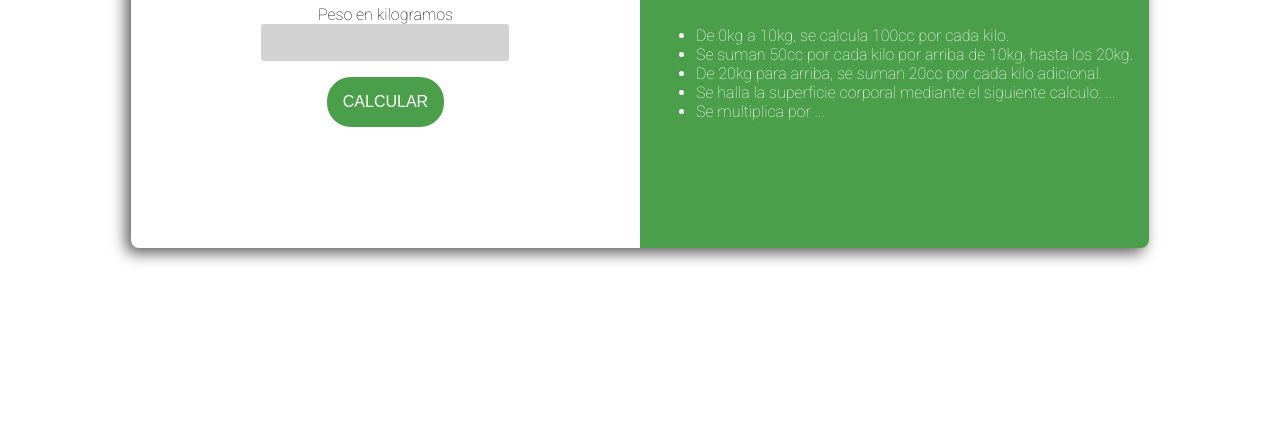
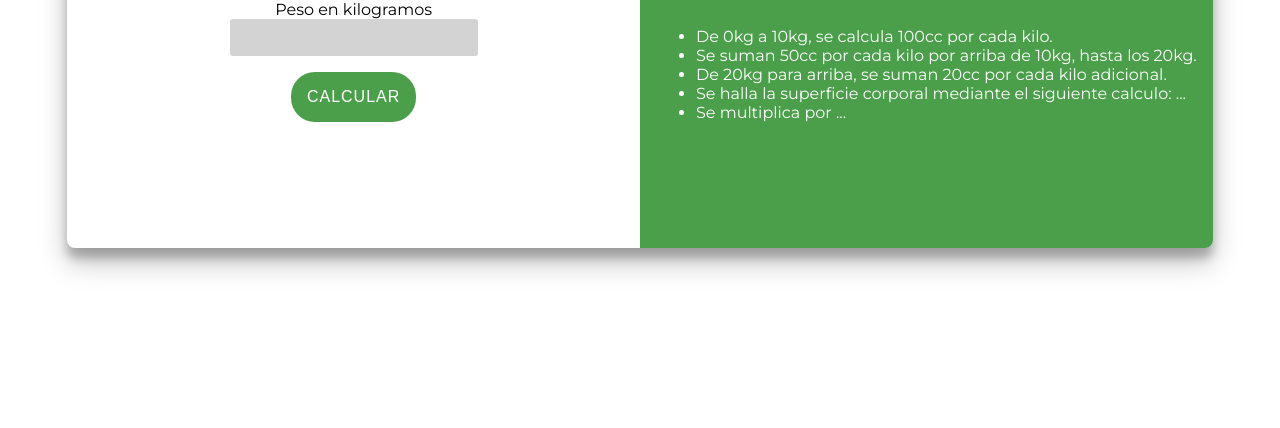
Before and after one commit to Gabriel-ISS/bhcalculator, a plain HTML site: page index.html in a window 1280 px wide. Shown: the part 372-800 px from the top of the page. Drawn offline with Linux system fonts and the light colour scheme; a script that the page names is missing.

Commit message:
Font correction

```diff
--- a/index.html
+++ b/index.html
@@ -9,7 +9,7 @@
 </head>
 
 <body>
-  <section>
+  <main>
     <div class="cart_side">
       <h1>Hidratación Basal</h1>
       <label for="weight">Peso en kilogramos</label>
@@ -22,7 +22,8 @@
     <div class="cart_side cart_side--green">
       <h2>¿Como calcularlo?</h2>
       <ul>
-
+        <!-- TODO: Insertar descripción con js según formula utilizada -->
+        <!-- TODO: Por defecto el valor explica cual algoritmo utiliza según el peso -->
         <li>De 0kg a 10kg, se calcula 100cc por cada kilo.</li>
         <li>Se suman 50cc por cada kilo por arriba de 10kg, hasta los 20kg.</li>
         <li>De 20kg para arriba, se suman 20cc por cada kilo adicional.</li>
@@ -33,7 +34,7 @@
 
       </ul>
     </div>
-  </section>
+  </main>
   <script src="script.js"></script>
 </body>
 
--- a/style.css
+++ b/style.css
@@ -1,4 +1,4 @@
-@import url('https://fonts.googleapis.com/css2?family=Roboto:wght@100;400;500&display=swap');
+@import url('https://fonts.googleapis.com/css?family=Montserrat:400,800');
 
 :root {
   --color-1: rgb(75, 159, 75);
@@ -6,7 +6,7 @@
 }
 
 body {
-  font-family: 'Roboto', sans-serif;
+  font-family: 'Montserrat', sans-serif;
   font-weight: 100;
   background-color: var(--color-2);
   display: grid;
@@ -16,14 +16,14 @@ body {
   margin: 0;
 }
 
-section {
+main {
   display: grid;
   min-height: 100dvh;
   min-height: 100vh;
 }
 
 h1, h2 {
-  font-weight: 500;
+  font-weight: 800;
   font-size: 2rem;
 }
 
@@ -50,11 +50,18 @@ button {
   border-radius: 1.5rem;
   border: none;
   outline: none;
+  text-transform: uppercase;
+	letter-spacing: 1px;
+	transition: transform 20ms ease-in;
+}
+
+button:active {
+	transform: scale(0.95);
 }
 
 #result > ul {
   color: darkcyan;
-  font-weight: 500;
+  font-weight: 800;
   font-size: 1.7rem;
 }
 
@@ -71,10 +78,11 @@ button {
 }
 
 @media (width >= 500px) {
-  section {
+  main {
     border-radius: .5rem;
     overflow: hidden;
-    box-shadow: -5px 5px 15px rgb(90, 90, 90);
+    box-shadow: 0 14px 28px rgba(0,0,0,0.25),
+    0 10px 10px rgba(0,0,0,0.22);
 
     display: grid;
     grid-template-columns: 1fr 1fr;
```
